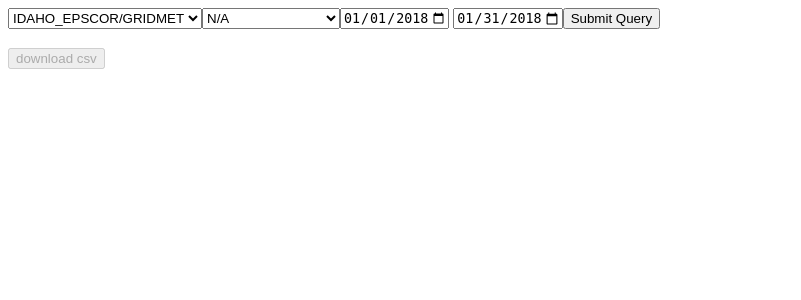
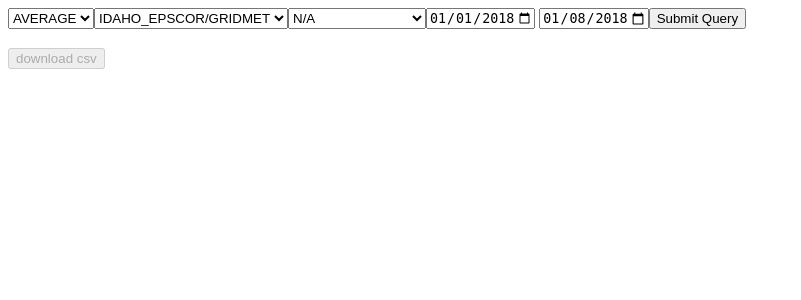
Before and after one commit to USF-Collaboration-Project/EE_Query_API, a Flask app: page / in a window 1280 px wide. Shown: the top 300 px of the page, without its empty margins (0-801 px from the left). Run offline with Flask 2, Linux system fonts and the light colour scheme.

Commit message:
updated to allow different request types

```diff
--- a/app.py
+++ b/app.py
@@ -4,11 +4,13 @@ import requests
 import json
 import pickle
 
+from formatting_date_from_user.get_date_range import get_num_of_days
+
 # Earth Engine import and initialization
 import ee
 ee.Initialize()
 # Trigger the authentication flow.
-ee.Authenticate()
+#ee.Authenticate()
 
 
 
@@ -68,6 +70,11 @@ def get_data_from_date_image():
     image_name = request.json.get('imageName')
     start_date = request.json.get('startDate')
     end_date = request.json.get('endDate')
+
+    delta_days = get_num_of_days(start_date, end_date)
+
+    print(delta_days, start_date, end_date)
+
     print(image_name, "TEST*********************")
     #nameOfArea = "polygon"
     region = ee.Geometry.Rectangle(-122.2806, 37.1209, -122.0554, 37.2413)
@@ -79,7 +86,7 @@ def get_data_from_date_image():
     print(image_data.size());
     all_dicts = []
 
-    for i in range(30):
+    for i in range(delta_days):
         print("TEST", i)
         image = ee.Image(listOfImages.get(i)).clip(region)
         meanDict = image.reduceRegion( reducer= ee.Reducer.mean(), geometry= region, scale= scale_value)
--- a/templates/index.html
+++ b/templates/index.html
@@ -27,6 +27,10 @@
 
 <body>
   <div id="queries">
+    <select id="queryType">
+      <option>AVERAGE</option>
+      <option>COORDS</option>
+    </select>
     <select id="imageQuery">
     </select>
     <select id="stateQuery">
@@ -35,7 +39,7 @@
     </div>
     <div id = "dateSelect">
       <input type="date" id="dateStart" value="2018-01-01" min="1985-01-01" max="2019-09-29">
-      <input type="date" id="dateEnd" value="2018-01-31" min="1985-01-02" max="2019-09-30">
+      <input type="date" id="dateEnd" value="2018-01-08" min="1985-01-02" max="2019-09-30">
     </div>
     <button id="submitQuery">Submit Query</button>
   </div>
@@ -108,6 +112,7 @@
   let stateChoice
   let countyChoice
 
+  const queryType = document.getElementById("queryType")
   const stateQuery = document.getElementById("stateQuery")
   const countyQueryDiv = document.getElementById("countyQueryContainer")
   const startDateQuery = document.getElementById("dateStart")
@@ -202,15 +207,35 @@
 
     console.log(options)
 
-    fetch('./get_date_data', options).then((res) => {
+    let queryURL = './get_date_data'
+    if(queryType.value == 'COORDS'){
+      queryURL = './get_data'
+    }
+
+    fetch(queryURL, options).then((res) => {
       console.log("RETURNING RESPONSE *******************")
       console.log(res)
       return res.text()
     }).then((json) => {
       const data = JSON.parse(json)
+      console.log(data)
+
+      if (queryType.value == 'COORDS'){
+        handleCOORDSrequest(data)
+      }
+
+    }).catch((err) => {
+      console.log('-- Error --')
+      console.log(err.message)
+      return ["Error"]
+    })
+
+    return []
+  }
+
+  function handleCOORDSrequest(data){
 
     console.log(data)
-
     document.getElementById("downloadButton").disabled = false
     document.getElementById("downloadButton").addEventListener("click", function(){
       download(data)
@@ -225,7 +250,7 @@
     })
     resultDiv.appendChild(headerRow)
 
-      for(let i = 0; i < Math.min(data["lon"].length, 20); i ++){
+    for(let i = 0; i < Math.min(data["lon"].length,20); i ++){
       tableRow = document.createElement("tr")
       keys.forEach(key =>{
         const el = document.createElement("td")
@@ -236,13 +261,6 @@
     }
 
     createBandButtons(data)
-    }).catch((err) => {
-      console.log('-- Error --')
-      console.log(err.message)
-      return ["Error"]
-    })
-
-    return []
   }
 
   function createBandButtons(data){
```
Lines whose indentation alone changed are shown as unchanged.
